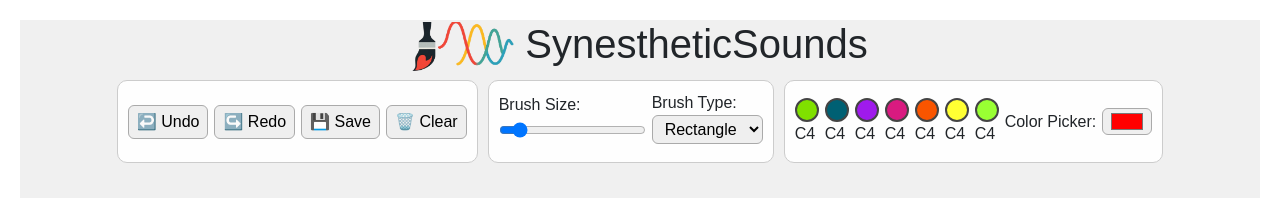
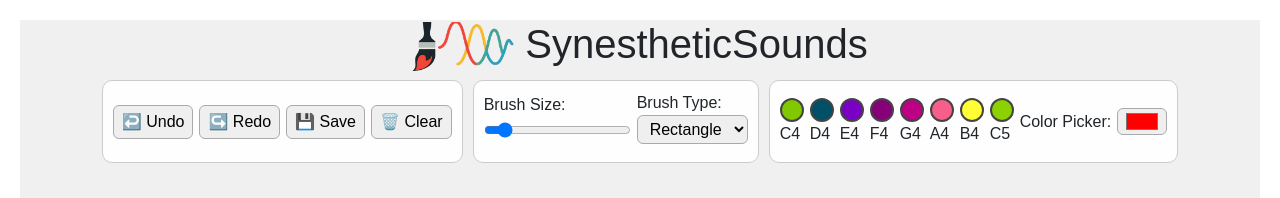
Before and after one commit to Ayka11/AVC, a Flask app: page /drawing2audio in a window 1280 px wide. Shown: the part 104-302 px from the top of the page. Run offline with Flask 3, Linux system fonts and the light colour scheme; parts of the project's set-up code (start-up, migrations or seed data) failed here and were passed over; some libraries are stand-ins or nearby versions.

Commit message:
Update drawing_to_note.html

```diff
--- a/templates/drawing_to_note.html
+++ b/templates/drawing_to_note.html
@@ -122,32 +122,42 @@ z<!DOCTYPE html>
 
     <div class="tool-box">
       <div id="colorButtons">
-        <div> <button style="background-color: #80e000;" onclick="setColor('#80e000')"></button><br>
+        <div> <button style="background-color: #82c800;" onclick="setColor('#82c800')"></button><br>
 	  <span>C4</span>
 	</div>
+
 	<div>
-        <button style="background-color: #006073;" onclick="setColor('#006073')"></button><br>
-	  <span>C4</span>
+        <button style="background-color: #005068;" onclick="setColor('#005068')"></button><br>
+	  <span>D4</span>
+	</div>
+
+	<div>
+        <button style="background-color: #7a00c3;" onclick="setColor('#7a00c3')"></button><br>
+	  <span>E4</span>
+	</div>
+
+	<div>
+        <button style="background-color: #870077;" onclick="setColor('#870077')"></button><br>
+	  <span>F4</span>
+	</div>
+
+	<div>
+        <button style="background-color: #bd0084;" onclick="setColor('#bd0084')"></button><br>
+	  <span>G4</span>
+	</div>
+
+	<div>
+        <button style="background-color: #f85e8b;" onclick="setColor('#f85e8b')"></button><br>
+	  <span>A4</span>
+	</div>
+
+	<div>
+        <button style="background-color: #ffff33;" onclick="setColor('#ffff33')"></button><br>
+	  <span>B4</span>
 	</div>
 	<div>
-        <button style="background-color: #9f1aec;" onclick="setColor('#9f1aec')"></button><br>
-	  <span>C4</span>
-	</div>
-	<div>
-        <button style="background-color: #d91a80;" onclick="setColor('#d91a80')"></button><br>
-	  <span>C4</span>
-	</div>
-	<div>
-        <button style="background-color: #f95500;" onclick="setColor('#f95500')"></button><br>
-	  <span>C4</span>
-	</div>
-	<div>
-        <button style="background-color: #ffff33;" onclick="setColor('#ffff33')"></button><br>
-	  <span>C4</span>
-	</div>
-	<div>
-        <button style="background-color: #99ff33;" onclick="setColor('#99ff33')"></button><br>
-	  <span>C4</span>
+        <button style="background-color: #8cd200;" onclick="setColor('#8cd200')"></button><br>
+	  <span>C5</span>
 	</div>
       </div>
       Color Picker:
```
